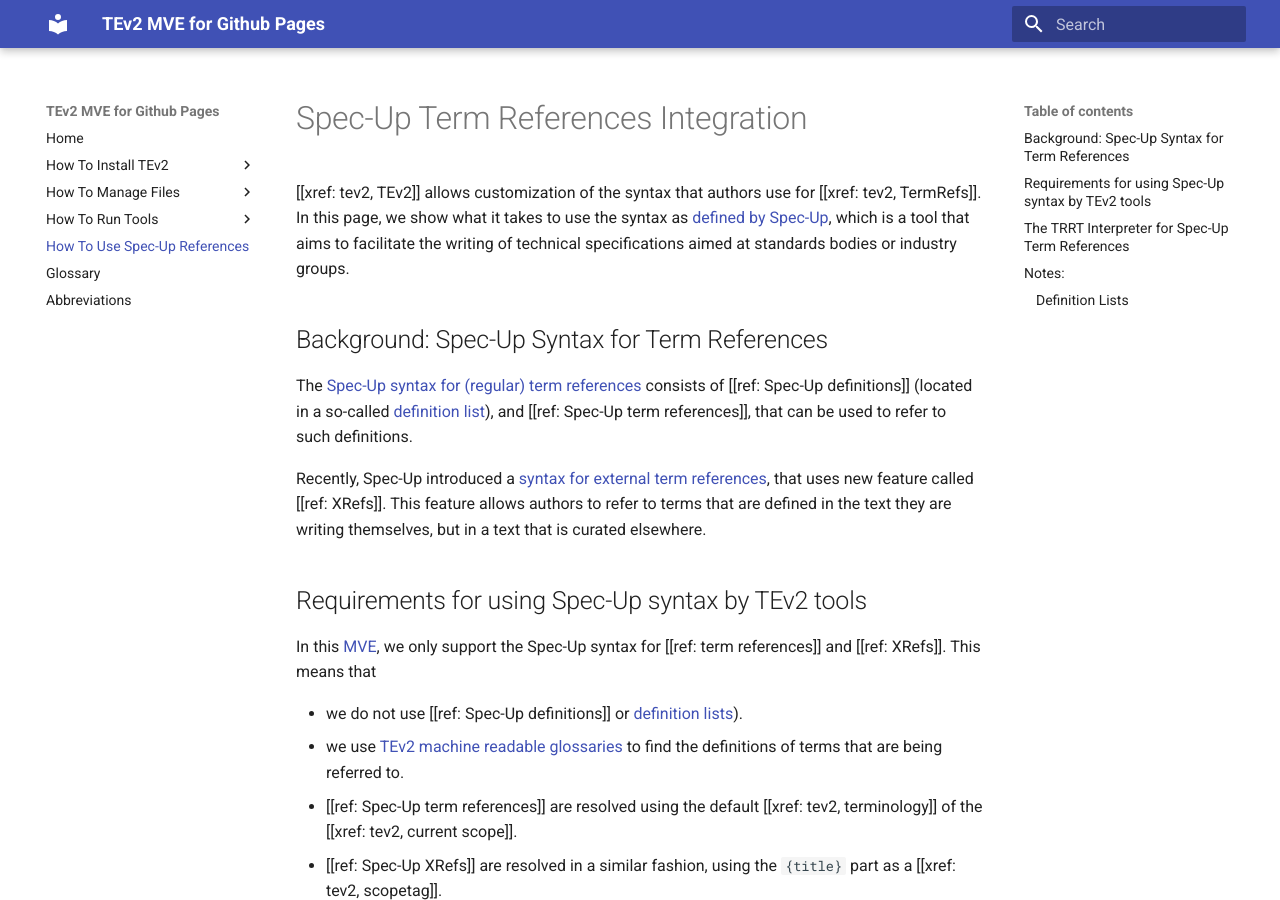
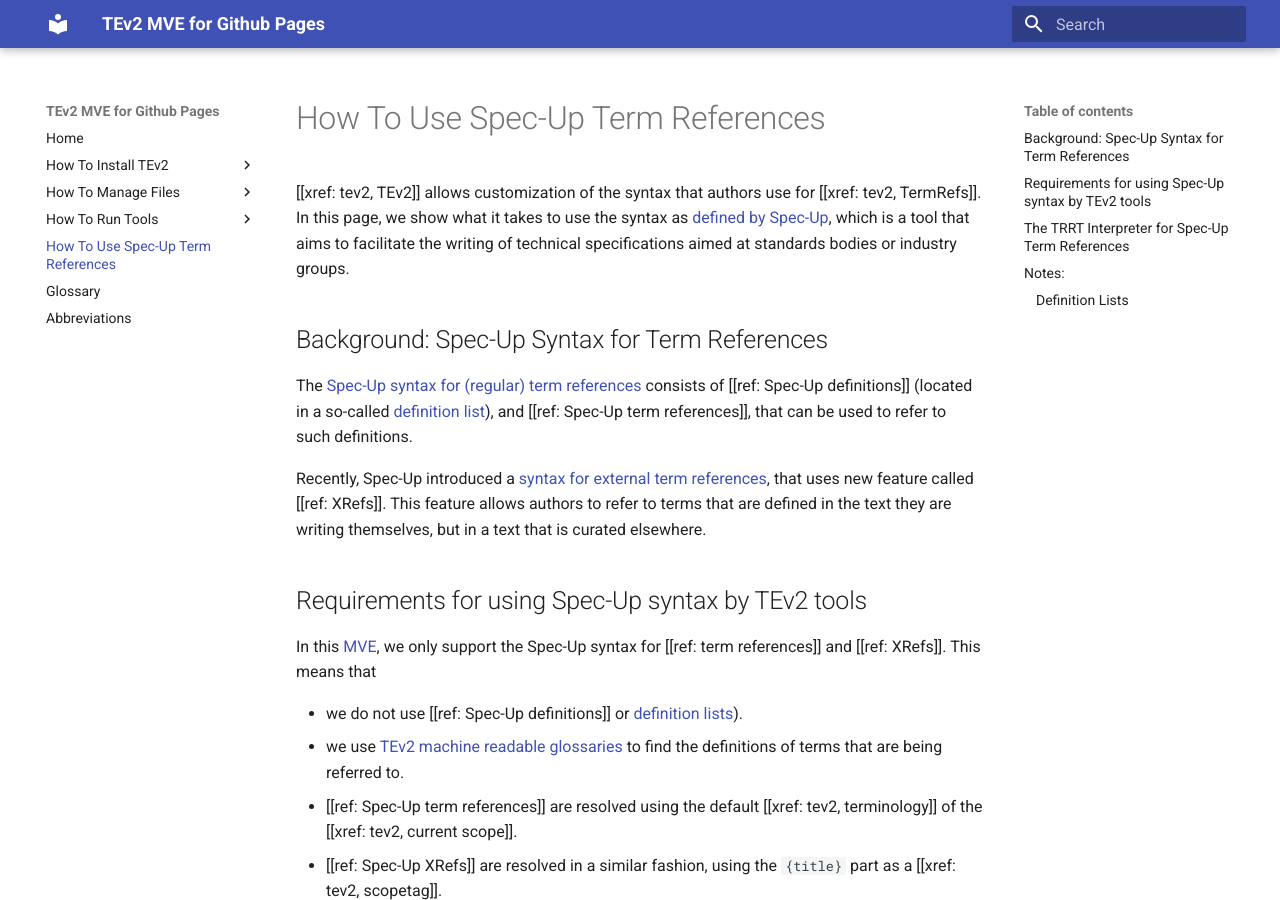
Before and after one commit to tno-terminology-design/tev2-mve, an MkDocs documentation site: the page built from docs/how-to/use-spec-up-term-references.md, in a window 1280 px wide and 900 px high. Built offline with MkDocs 1.6.1 and Material for MkDocs 9.7.7, drawn with Linux system fonts in a browser that asks for light colours.

Commit message:
minor
Signed-off-by: Rieks <RieksJ@users.noreply.github.com>

```diff
--- a/docs/how-to/use-spec-up-term-references.md
+++ b/docs/how-to/use-spec-up-term-references.md
@@ -2,7 +2,7 @@
 title: Using Spec-Up Term References
 ---
 
-# Spec-Up Term References Integration
+# How To Use Spec-Up Term References
 
 [[xref: tev2, TEv2]] allows customization of the syntax that authors use for [[xref: tev2, TermRefs]]. In this page, we show what it takes to use the syntax as [defined by Spec-Up](https://identity.foundation/spec-up/), which is a tool that aims to facilitate the writing of technical specifications aimed at standards bodies or industry groups.
 
--- a/mkdocs.yml
+++ b/mkdocs.yml
@@ -15,7 +15,7 @@ nav:
     - Generate MRGs: how-to/generate-mrgs.md
     - Import MRGs from elsewhere: how-to/import-mrgs.md
     - Resolve TermRefs: how-to/resolve-termrefs.md
-  - How To Use Spec-Up References: how-to/use-spec-up-term-references.md
+  - How To Use Spec-Up Term References: how-to/use-spec-up-term-references.md
   - Glossary: glossary.md
   - Abbreviations: abbreviations.md
 
```
